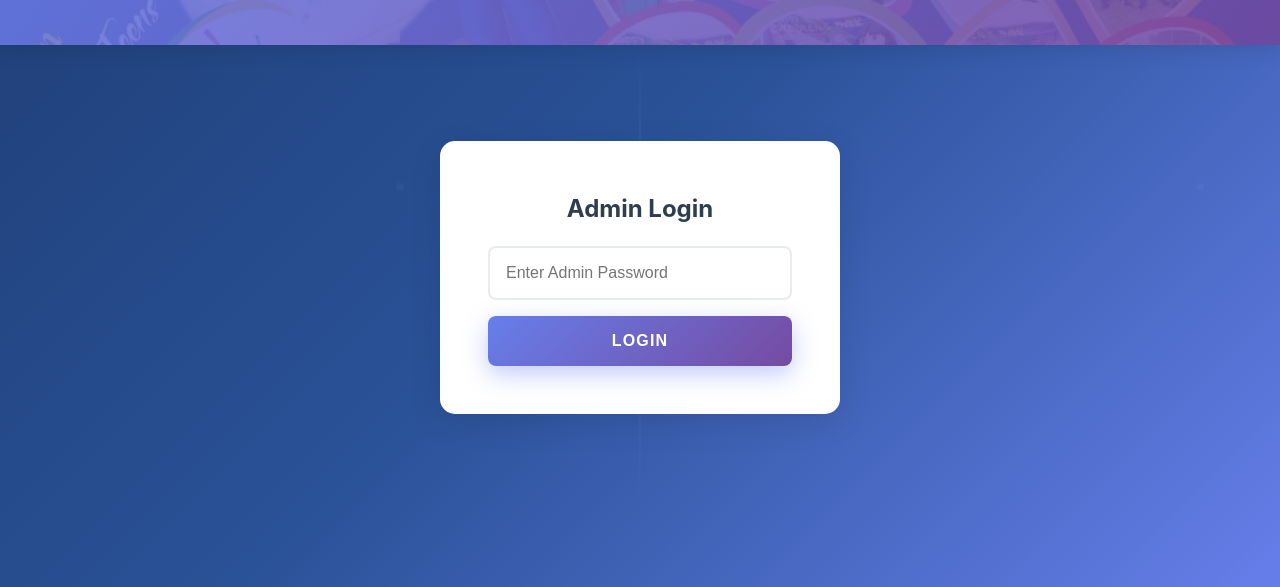
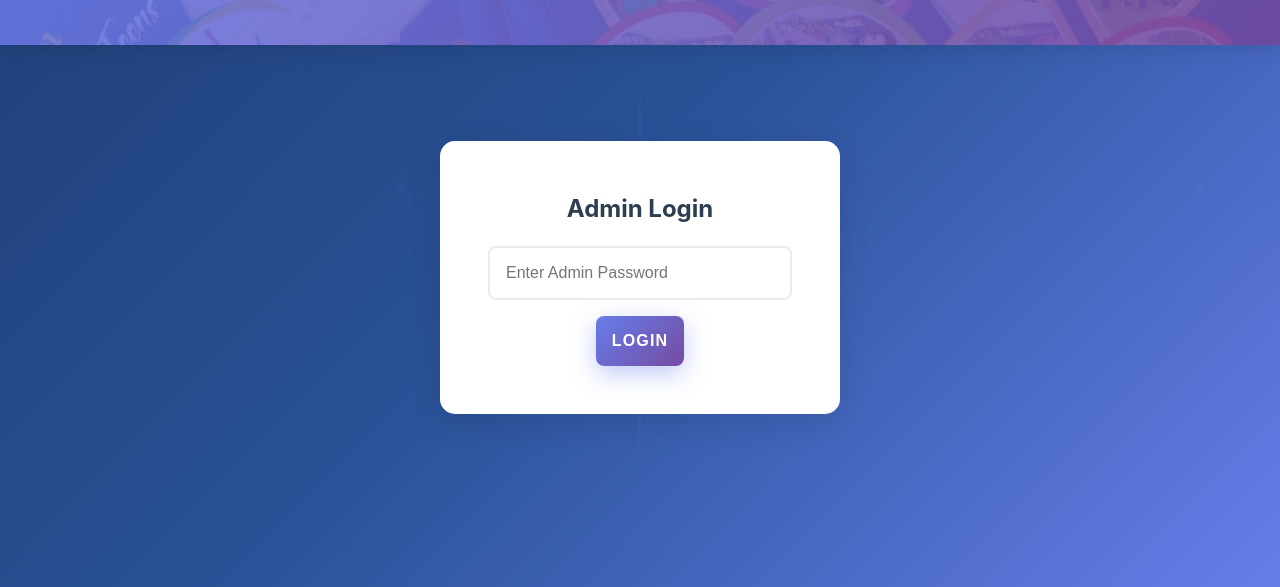
Before and after one commit to Aduriz20697/kiddies-teens-bobo-fanclub, a website: page admin.html in a window 1280 px wide. Shown: the part 213-800 px from the top of the page. Drawn offline with nearby package versions, Linux system fonts and the light colour scheme.

Commit message:
Add files via upload

```diff
--- a/styles.css
+++ b/styles.css
@@ -244,6 +244,9 @@ button {
     box-shadow: 0 8px 25px rgba(102,126,234,0.4);
     position: relative;
     overflow: hidden;
+    display: block;
+    margin: 0 auto;
+    width: fit-content;
 }
 
 button::before {
```
